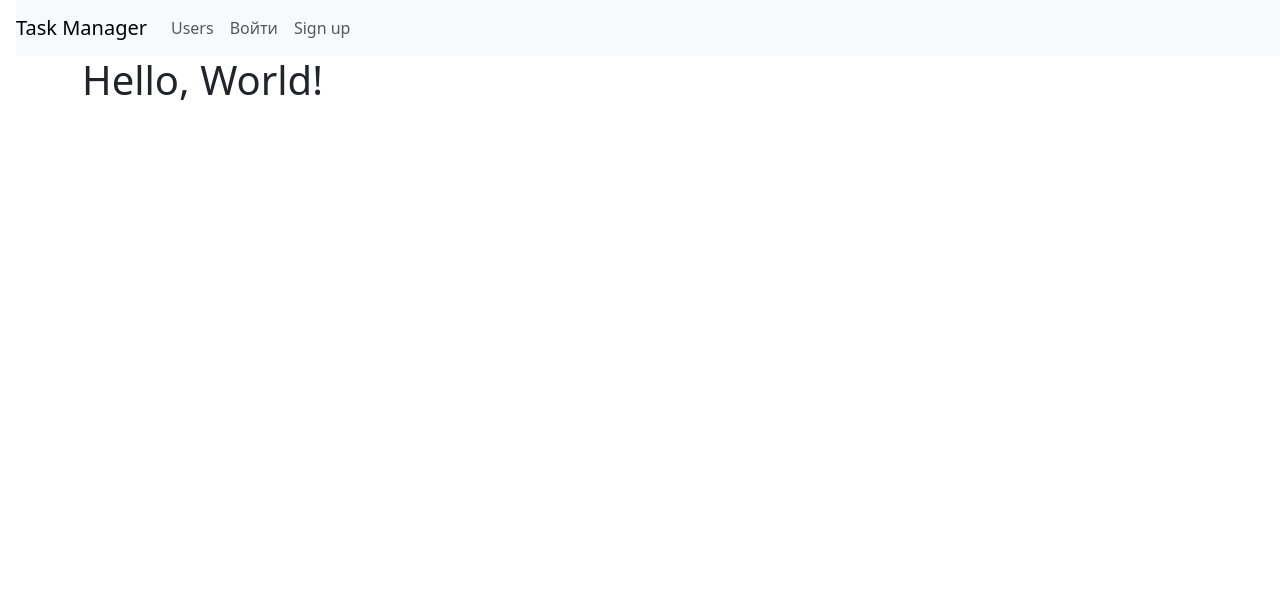
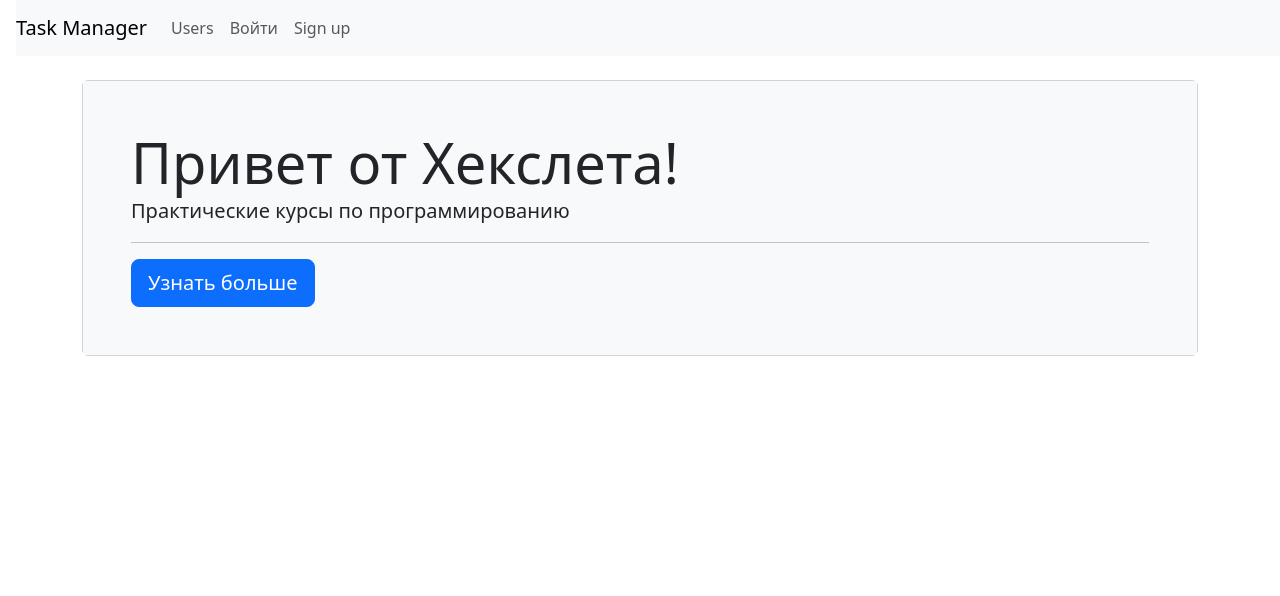
Before and after one commit to Osayanny/python-project-52, a Django app: page / in a window 1280 px wide. Shown: the top 596 px of the page. Run offline with Django 5.2, Linux system fonts and the light colour scheme; parts of the project's set-up code (start-up, migrations or seed data) failed here and were passed over; some libraries are stand-ins or nearby versions.

Commit message:
add main page card

```diff
--- a/task_manager/templates/index.html
+++ b/task_manager/templates/index.html
@@ -2,5 +2,15 @@
 {% load i18n %}
 
 {% block content %}
-<h1>Hello, World!</h1>
+<h1 class="my-4"> </h1>
+<h1 class="my-4"></h1>
+<div class="card">
+    <div class="card-body p-5 bg-light">
+        <div class="display-4">Привет от Хекслета!</div>
+        <p class="lead">Практические курсы по программированию</p>
+        <hr>
+        <a class="btn btn-primary btn-lg" href="https://ru.hexlet.io">Узнать больше</a>
+    </div>
+</div>
+
 {% endblock %}
```
